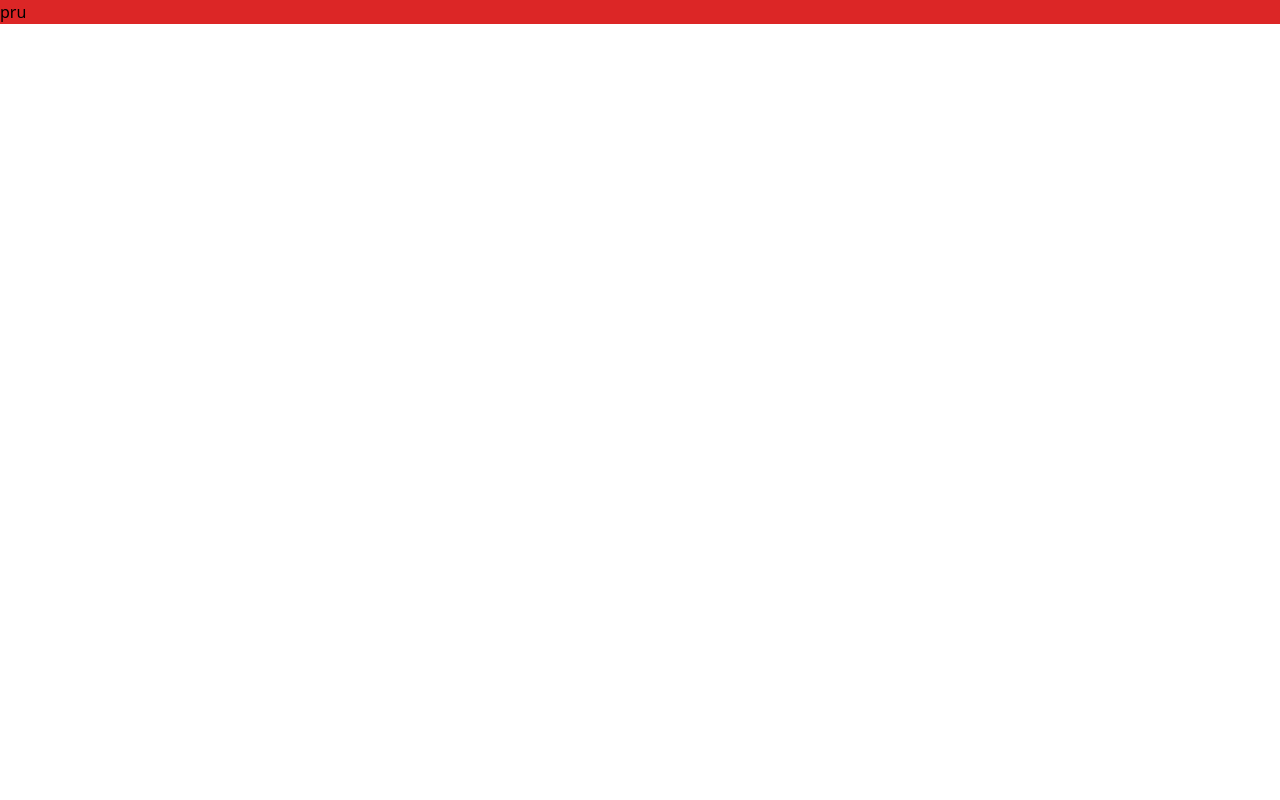
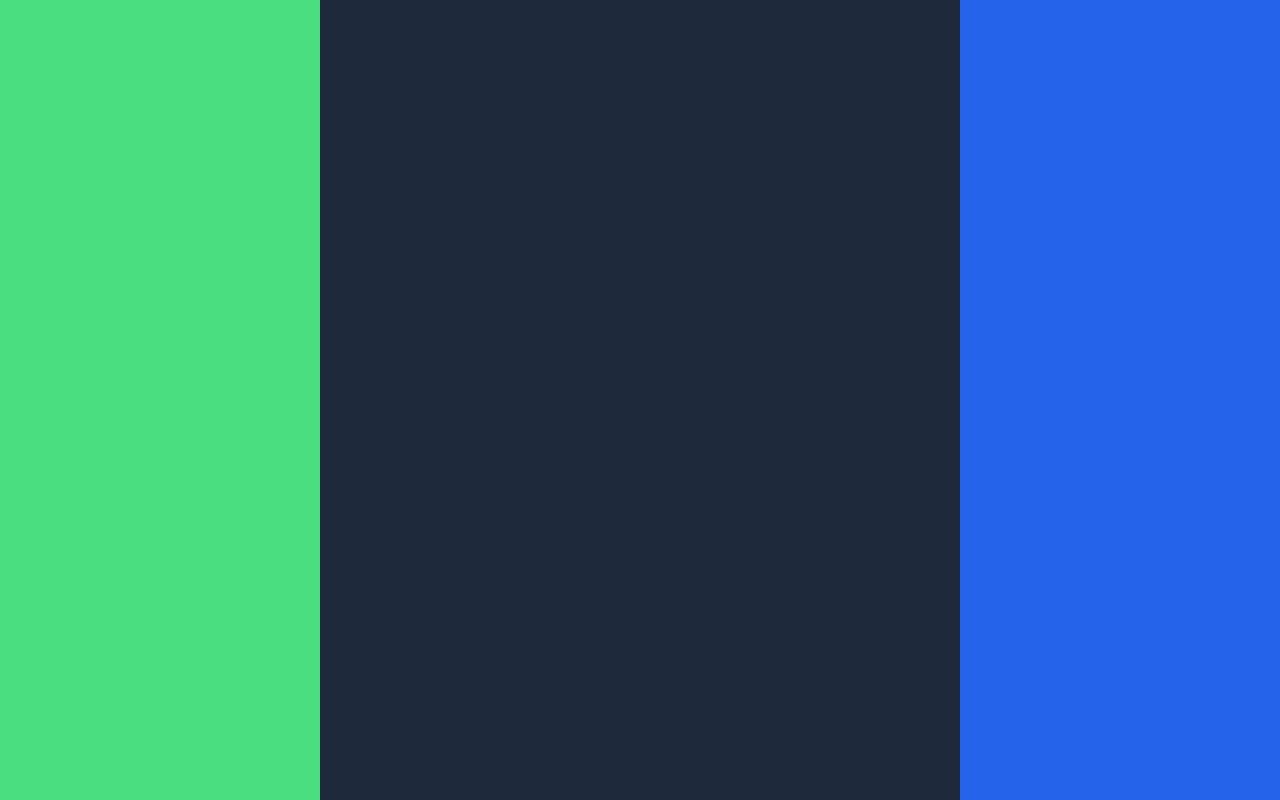
Before and after one commit to NatanaelJose/Twitter3, a React (Vite) app: page / in a window 1280 px wide. Built offline with nearby package versions, Linux system fonts and the light colour scheme.

Commit message:
components added

```diff
--- a/index.html
+++ b/index.html
@@ -3,7 +3,7 @@
   <head>
     <meta charset="UTF-8" />
     <meta name="viewport" content="width=device-width, initial-scale=1.0" />
-    <title>Vite + React</title>
+    <title>Twitter3</title>
   </head>
   <body>
     <div id="root"></div>
--- a/src/App.jsx
+++ b/src/App.jsx
@@ -1,9 +1,17 @@
 import './App.css'
+import Menu from './components/Menu.jsx'
+import Feed from './components/Feed.jsx'
+import Happening from './components/Happening'
 
 function App() {
 
-
-  return <p className='bg-red-600'>pru</p>
+  return (
+    <div className="flex flex-row">
+      <Menu />
+      <Feed />
+      <Happening />
+    </div>
+  )
 }
 
 export default App
--- /dev/null
+++ b/src/components/Feed.jsx
@@ -0,0 +1,8 @@
+export default function Feed() {
+    return (
+        <>
+            <div className="w-2/4 h-screen bg-slate-800 ">
+            </div>
+        </>
+    )
+}
--- /dev/null
+++ b/src/components/Happening.jsx
@@ -0,0 +1,9 @@
+export default function Happening() {
+    return (
+        <>
+            <div className="w-1/4 h-screen bg-blue-600">
+
+            </div>
+        </>
+    )
+}
--- /dev/null
+++ b/src/components/Menu.jsx
@@ -0,0 +1,8 @@
+export default function Menu() {
+    return (
+        <>
+            <div className="w-1/4 h-screen bg-green-400 opacity-7">
+            </div>
+        </>
+    )
+}
```
Also changed, not shown: src/components/NavBar.jsx (added).
